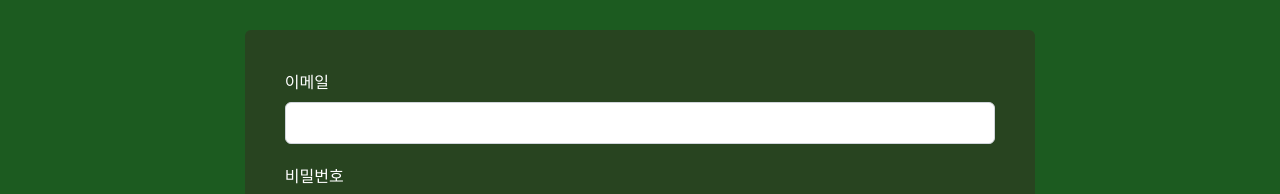
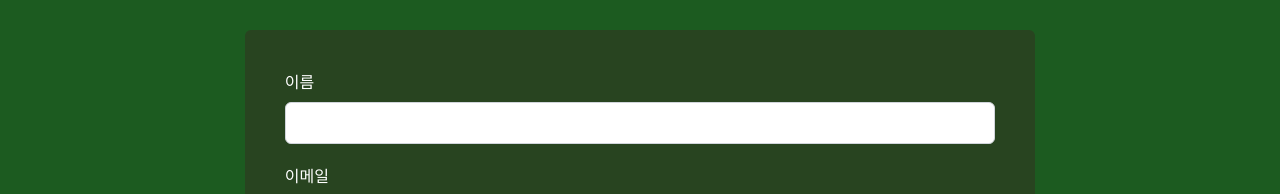
Before and after one commit to jk-milk/project_reptile-king_frontend, a React (Vite) app: page /signup in a window 1280 px wide. Shown: the part 388-582 px from the top of the page. Built offline with nearby package versions, Linux system fonts and the light colour scheme.

Commit message:
✨ feat : 会員登録フォームに名前を追加

```diff
--- a/src/Pages/SignUp.tsx
+++ b/src/Pages/SignUp.tsx
@@ -53,11 +53,15 @@ const nicknameDuplicateCheck = async (nickname: string): Promise<boolean> => {
   // return true;
 }
 
-const register = async (email: string, password: string): Promise<boolean> => {
+const register = async (name: string, email: string, password: string, passwordConfirm:string, nickname:string, phoneNumber:string): Promise<boolean> => {
   try {
     const response = await axios.post('http://localhost:8000/api/register', {
+      name,
       email,
       password,
+      passwordConfirm,
+      nickname,
+      phoneNumber,
     });
     // 회원가입 성공 시
     if (response.status === 200)
@@ -79,6 +83,7 @@ const register = async (email: string, password: string): Promise<boolean> => {
 function Signup() {
   const navigate = useNavigate();
 
+  const [name, setName] = useState('');
   const [email, setEmail] = useState('');
   const [password, setPassword] = useState('');
   const [confirm, setConfirm] = useState('');
@@ -95,6 +100,9 @@ function Signup() {
   const [isNicknameChecked, setIsNicknameChecked] = useState(false);
   const [isNicknameAvailable, setIsNicknameAvailable] = useState(false);
 
+  const onChangeNameHandler = (e: React.ChangeEvent<HTMLInputElement>) => {
+    setName(e.target.value);
+  };
 
   const onChangeEmailHandler = async (e: React.ChangeEvent<HTMLInputElement>) => {
     const newEmail = e.target.value;
@@ -140,25 +148,6 @@ function Signup() {
     }
   };
 
-  const validatePassword = (password: string, confirm: string) => {
-    const passwordRegex = /^[a-z\d!@*&-_]{8,16}$/;
-    if (password === '') {
-      setPasswordError('비밀번호를 입력해주세요.');
-      return;
-    } else if (!passwordRegex.test(password)) {
-      setPasswordError('비밀번호는 8~16자의 영소문자, 숫자, !@*&-_만 입력 가능합니다.');
-      return;
-    } else {
-      setPasswordError('');
-    }
-
-    if (confirm !== password) {
-      setConfirmError('비밀번호가 일치하지 않습니다.');
-    } else {
-      setConfirmError('');
-    }
-  };
-
   const onChangeNicknameHandler = async (e: React.ChangeEvent<HTMLInputElement>) => {
     const newNickname = e.target.value;
     setNickname(newNickname);
@@ -192,9 +181,28 @@ function Signup() {
     setPhoneNumber(e.target.value);
   };
 
+  const validatePassword = (password: string, confirm: string) => {
+    const passwordRegex = /^[a-z\d!@*&-_]{8,16}$/;
+    if (password === '') {
+      setPasswordError('비밀번호를 입력해주세요.');
+      return;
+    } else if (!passwordRegex.test(password)) {
+      setPasswordError('비밀번호는 8~16자의 영소문자, 숫자, !@*&-_만 입력 가능합니다.');
+      return;
+    } else {
+      setPasswordError('');
+    }
+
+    if (confirm !== password) {
+      setConfirmError('비밀번호가 일치하지 않습니다.');
+    } else {
+      setConfirmError('');
+    }
+  };
+
   const signupHandler = async (e: React.FormEvent<HTMLFormElement>) => {
     e.preventDefault();
-    const response = await register(email, password);
+    const response = await register(name, email, password, confirm, nickname, phoneNumber);
     if (response) {
       alert('회원가입 성공!');
       navigate('/login');
@@ -208,6 +216,10 @@ function Signup() {
     <div className="flex justify-center py-20">
       <div className="bg-[#284420] laptop:min-w-[49.4rem] laptop:max-w-[49.4rem] min-w-[61.75rem] max-w-[61.75rem] p-10 rounded-md">
         <form onSubmit={signupHandler}>
+          <div className="mb-5">
+            <label htmlFor="name" className="block text-white mb-2">이름</label>
+            <input id="name" name="name" type="text" value={name} required onChange={onChangeNameHandler} className="bg-white border border-gray-300 rounded-md py-2 px-3 w-full focus:outline-none focus:ring-2 focus:ring-blue-400" />
+          </div>
           <div className="mb-5">
             <label htmlFor="email" className="block text-white mb-2">이메일</label>
             <input id="email" name="email" type="email" value={email} required onChange={onChangeEmailHandler} className="bg-white border border-gray-300 rounded-md py-2 px-3 w-full focus:outline-none focus:ring-2 focus:ring-blue-400" />
```
